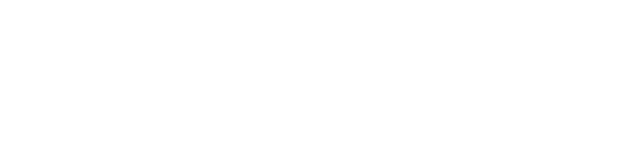
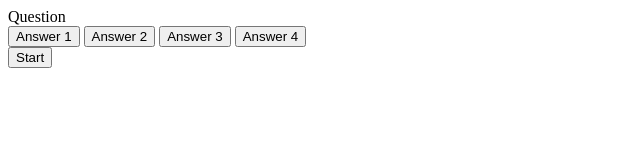
Before and after one commit to gpayabyab/Multiple-Question-Coding-Quiz, a plain HTML site: page index.html in a window 1280 px wide. Shown: the whole page, without its empty margins (0-640 px from the left). Drawn offline with Linux system fonts and the light colour scheme.

Commit message:
added start button, question container, and answer1-4 buttons to index.html. cited youtube source in the README

```diff
--- a/index.html
+++ b/index.html
@@ -1,3 +1,29 @@
+<!DOCTYPE html>
+<html lang="en">
+<head>
+    <meta charset="UTF-8">
+    <meta name="viewport" content="width=device-width, initial-scale=1.0">
+    <title>Multiple Question Coding Quiz</title>
+</head>
+<body>
+    <div class="container">
+        <div id="question-container" class="hide">
+                <div id="question">Question</div>
+                <div id="answer-buttons" class="btn-grid">
+                    <button class="btn">Answer 1</button>
+                    <button class="btn">Answer 2</button>
+                    <button class="btn">Answer 3</button>
+                    <button class="btn">Answer 4</button>
+                </div>
+            <div class="controls">
+                <button id="start-btn" class="start-btn btn">Start</button>
+            </div>
+        </div>
+    </div>
+
+</body>
+</html>
+
 <!-- I click the start button -->
 
 <!--the timer starts -->
```
Also changed, not shown: 1 other file.
